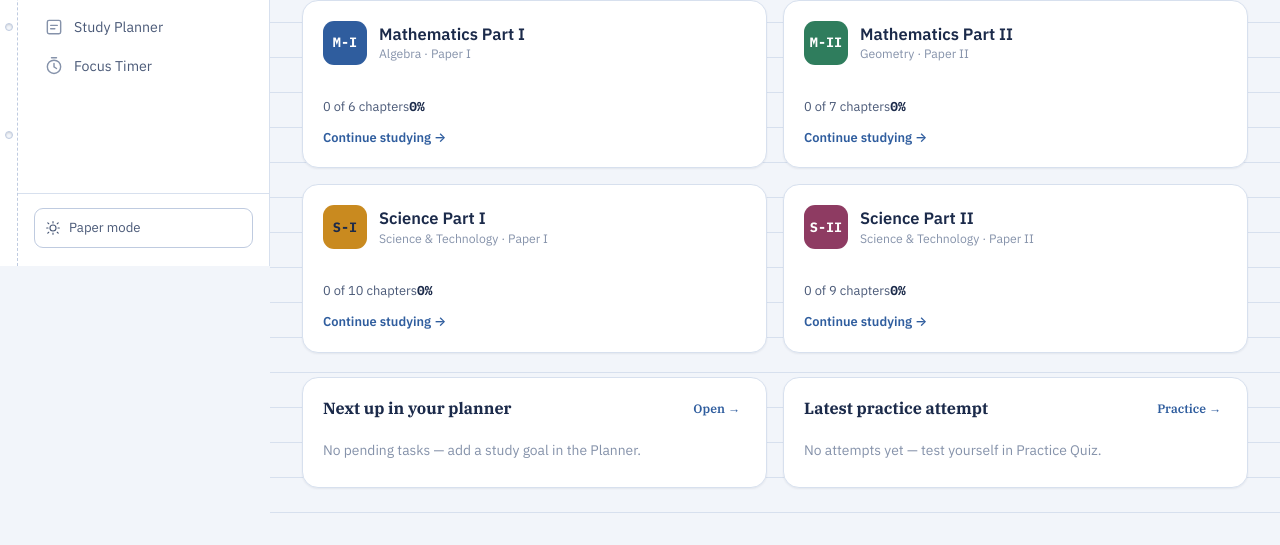
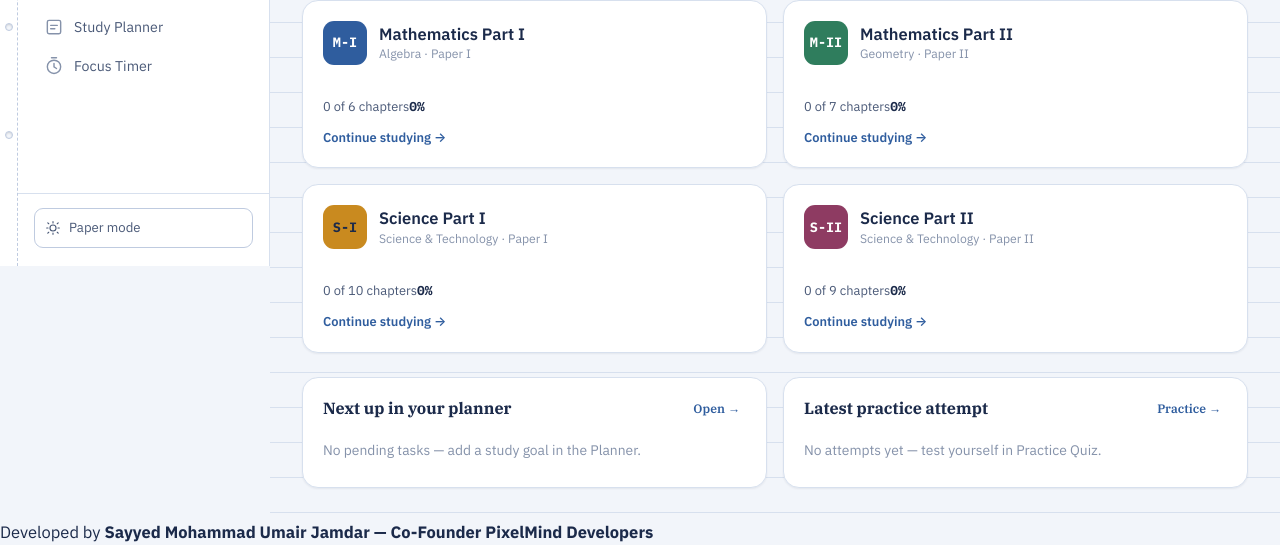
Before and after one commit to pixelminddevelopers/pixel-study, a plain HTML site: page index.html in a window 1280 px wide. Shown: the part 534-1079 px from the top of the page. Before the commit the page ends 1054 px from the top, so only its background shows below. Drawn offline with Linux system fonts and the light colour scheme.

Commit message:
Add files via upload

```diff
--- a/index.html
+++ b/index.html
@@ -685,6 +685,8 @@ h1,h2,h3,.font-display{font-family:'IBM Plex Serif',Georgia,serif;}
 </div>
 
 <div class="toast" id="toast" role="status" aria-live="polite"></div>
+
+<p>Developed by <strong>Sayyed Mohammad Umair Jamdar — Co-Founder PixelMind Developers</strong></p>
 
 <script>
 (function(){
```
